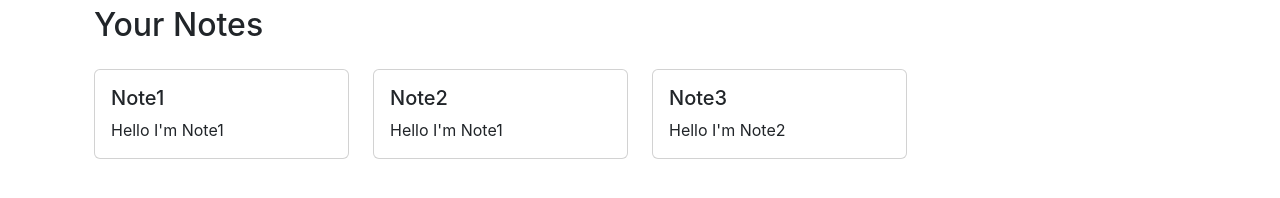
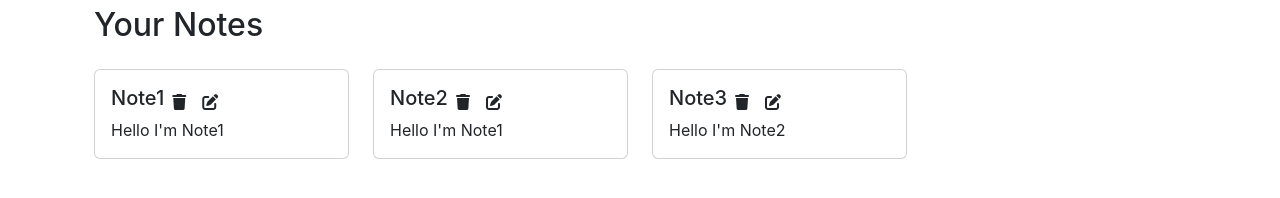
Before and after one commit to 0xCyKat/soul-jot, a React (Create React App) app: page / in a window 1280 px wide. Shown: the part 412-610 px from the top of the page. Built offline with nearby package versions, Linux system fonts and the light colour scheme.

Commit message:
Added FontAwesome icons and created Alert component

```diff
--- a/public/index.html
+++ b/public/index.html
@@ -15,7 +15,7 @@
   <body>
     <noscript>You need to enable JavaScript to run this app.</noscript>
     <div id="root"></div>
-
+    <script src="https://kit.fontawesome.com/c22e5dad3c.js" crossorigin="anonymous"></script>
     <script src="https://cdn.jsdelivr.net/npm/bootstrap@5.3.0-alpha1/dist/js/bootstrap.bundle.min.js" integrity="sha384-w76AqPfDkMBDXo30jS1Sgez6pr3x5MlQ1ZAGC+nuZB+EYdgRZgiwxhTBTkF7CXvN" crossorigin="anonymous"></script>
   </body>
 </html>
--- a/src/components/Home.js
+++ b/src/components/Home.js
@@ -6,20 +6,20 @@
     <div className='container'>
       <h2>Add Notes</h2>
       <form>
-        <div class="my-3">
-          <label for="exampleInputEmail1" class="form-label">Email address</label>
-          <input type="email" class="form-control" id="exampleInputEmail1" aria-describedby="emailHelp" />
-          <div id="emailHelp" class="form-text">We'll never share your email with anyone else.</div>
+        <div className="my-3">
+          <label htmlFor="exampleInputEmail1" className="form-label">Email address</label>
+          <input type="email" className="form-control" id="exampleInputEmail1" aria-describedby="emailHelp" />
+          <div id="emailHelp" className="form-text">We'll never share your email with anyone else.</div>
         </div>
-        <div class="mb-3">
-          <label for="exampleInputPassword1" class="form-label">Password</label>
-          <input type="password" class="form-control" id="exampleInputPassword1" />
+        <div className="mb-3">
+          <label htmlFor="exampleInputPassword1" className="form-label">Password</label>
+          <input type="password" className="form-control" id="exampleInputPassword1" />
         </div>
-        <div class="mb-3 form-check">
-          <input type="checkbox" class="form-check-input" id="exampleCheck1" />
-          <label class="form-check-label" for="exampleCheck1">Check me out</label>
+        <div className="mb-3 form-check">
+          <input type="checkbox" className="form-check-input" id="exampleCheck1" />
+          <label className="form-check-label" htmlFor="exampleCheck1">Check me out</label>
         </div>
-        <button type="submit" class="btn btn-primary">Submit</button>
+        <button type="submit" className="btn btn-primary">Submit</button>
       </form>
       <hr />
 
--- a/src/components/NoteItem.js
+++ b/src/components/NoteItem.js
@@ -4,13 +4,16 @@
     const { note } = props;
     return (
         <div className='col-md-3'>
-            <div class="card my-3">
-            <div class="card-body">
-                <h5 class="card-title">{note.title}</h5>
-                <p class="card-text">{note.description}</p>
-                {/* <a href="#" class="btn btn-primary">Go somewhere</a> */}
+            <div className="card my-3">
+                <div className="card-body">
+                    <div className="d-flex align-items-center">
+                        <h5 className="card-title">{note.title}</h5>
+                        <i className="fa-solid fa-trash mx-2"></i>
+                        <i className="fa-solid fa-pen-to-square mx-2"></i>
+                    </div>
+                    <p className="card-text">{note.description}</p>
+                </div>
             </div>
-        </div>
         </div>
     );
 }
--- a/src/components/Notes.js
+++ b/src/components/Notes.js
@@ -10,7 +10,7 @@
     <div className="row my-3">
         <h2>Your Notes</h2>
         {notes.map((note)=>{
-          return <NoteItem note = {note}/>
+          return <NoteItem key = {note._id} note = {note}/>
         })}
       </div>
   );
--- a/src/index.css
+++ b/src/index.css
@@ -11,3 +11,7 @@
   font-family: source-code-pro, Menlo, Monaco, Consolas, 'Courier New',
     monospace;
 }
+
+i {
+  cursor: pointer;
+}
```
Also changed, not shown: src/components/Alert.js (added, +11 -0 lines).
